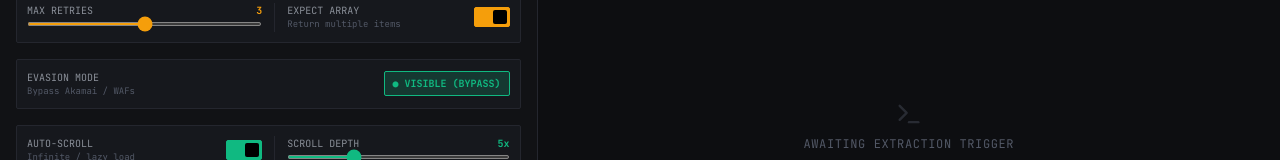
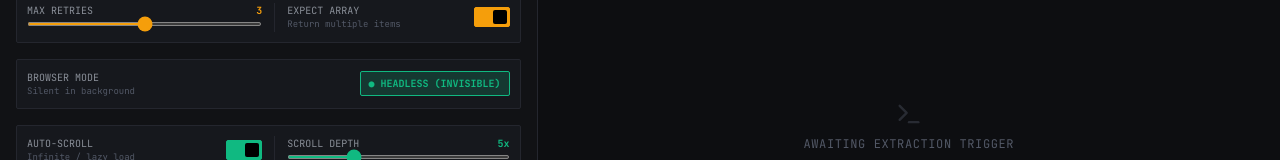
Before and after one commit to KULLOLLITARUN/Agentic-Web-Scraper, a React (Vite) app in the folder frontend/: page / in a window 1280 px wide. Shown: the part 333-493 px from the top of the page. Built offline with nearby package versions, Linux system fonts and the light colour scheme.

Commit message:
feat: default to invisible headless mode and add mode switcher

```diff
--- a/frontend/src/App.jsx
+++ b/frontend/src/App.jsx
@@ -16,7 +16,7 @@ export default function App() {
   const [expectList, setExpectList] = useState(true);
   const [scroll, setScroll] = useState(true);
   const [maxScrolls, setMaxScrolls] = useState(5);
-  const [headless, setHeadless] = useState(false); // default visible mode for anti-bot bypass
+  const [headless, setHeadless] = useState(true); // default invisible headless mode // default visible mode for anti-bot bypass
 
   // Runtime states
   const [status, setStatus] = useState('idle'); // idle | running | done | error
--- a/frontend/src/components/ConfigPanel.jsx
+++ b/frontend/src/components/ConfigPanel.jsx
@@ -180,23 +180,23 @@ export default function ConfigPanel({
           </div>
         </div>
 
-        {/* BROWSER EVASION MODE ROW */}
+        {/* BROWSER MODE ROW */}
         <div className="grid grid-cols-2 gap-3 p-2.5 bg-[#16181d] border border-[#24262e] rounded-sharp">
           <div className="flex flex-col">
-            <span className="text-[10px] font-mono text-[#8a8f98]">EVASION MODE</span>
-            <span className="text-[9px] text-[#525866]">Bypass Akamai / WAFs</span>
+            <span className="text-[10px] font-mono text-[#8a8f98]">BROWSER MODE</span>
+            <span className="text-[9px] text-[#525866]">{headless ? 'Silent in background' : 'Visible popup window'}</span>
           </div>
           <div className="flex items-center justify-end">
             <button
               type="button"
               onClick={() => setHeadless && setHeadless(!headless)}
               className={`px-2 py-1 rounded-sharp text-[10px] font-mono font-bold transition-all border ${
-                !headless
+                headless
                   ? 'bg-[#10b981]/20 text-[#10b981] border-[#10b981]'
-                  : 'bg-[#111215] text-[#8a8f98] border-[#24262e]'
+                  : 'bg-[#f59e0b]/20 text-[#f59e0b] border-[#f59e0b]'
               }`}
             >
-              {!headless ? '● VISIBLE (BYPASS)' : '○ HEADLESS (FAST)'}
+              {headless ? '● HEADLESS (INVISIBLE)' : '● VISIBLE WINDOW'}
             </button>
           </div>
         </div>
```
